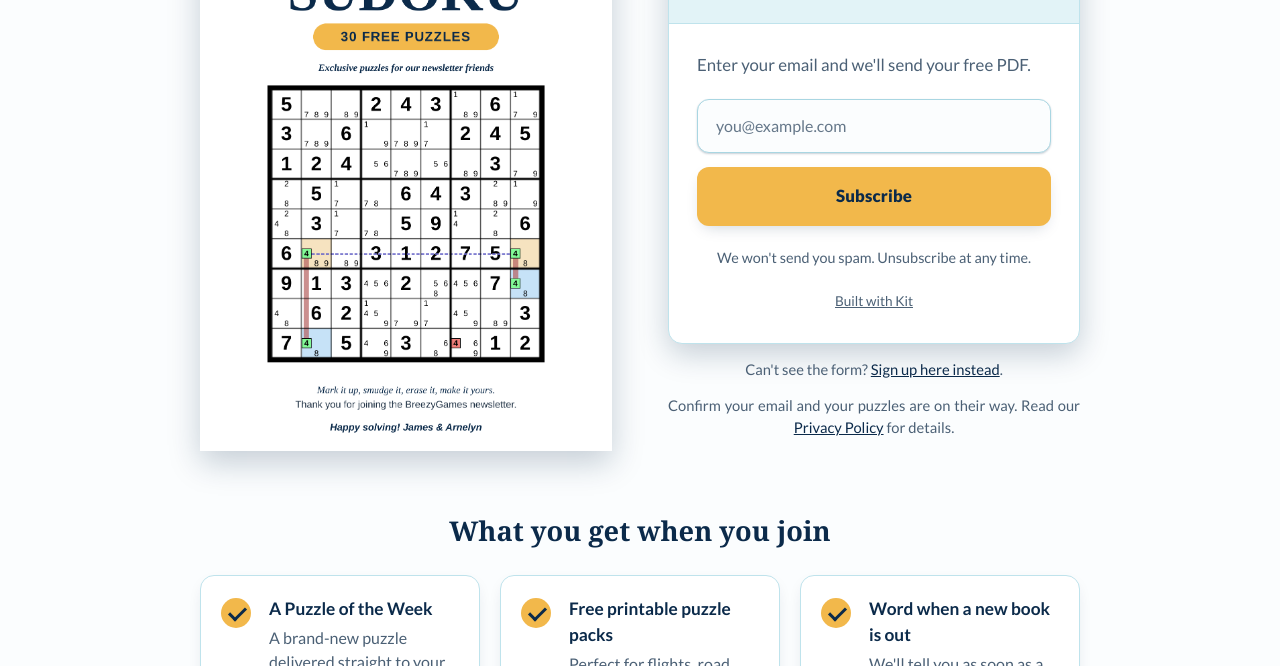
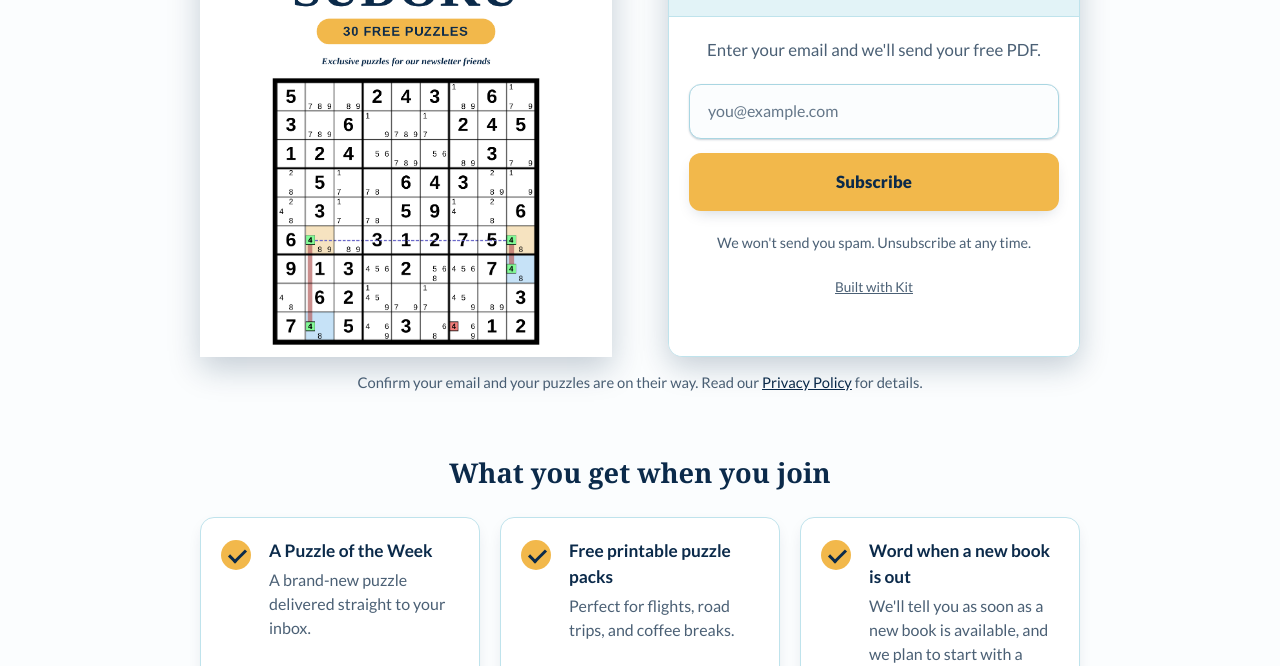
Before and after one commit to breezygamesbooks/breezygames.github.io, a plain HTML site: page free.html in a window 1280 px wide. Shown: the part 434-1100 px from the top of the page. Drawn offline with Linux system fonts and the light colour scheme.

Commit message:
Add files via upload

```diff
--- a/free.html
+++ b/free.html
@@ -45,8 +45,7 @@
 
             <div class="free">
                 <div class="free-cover">
-                    <!-- Replace with your real free-sampler cover image -->
-                    <img src="images/30-free.png" alt="Free Sudoku sampler cover" />
+                    <img src="images/30-free.png" alt="30 free puzzles cover" />
                 </div>
                 <div class="free-form">
                     <!-- Kit signup form: it appears right where this script sits.
@@ -55,6 +54,11 @@
                     <!-- ----------------------------------------------------------------
                         -------- KIT SCRIPT START --------------------------------------
                         ---------------------------------------------------------------- -->
+                    <div class="free-card">
+                        <p class="free-fallback"><span>
+                            Can't see the form?
+                            <a href="https://breezygames.kit.com/8a4d1872e3" target="_blank">Sign up here instead</a>.
+                        </span></p>
                         <script src="https://f.convertkit.com/ckjs/ck.5.js"></script>
                         <form
                             action="https://app.kit.com/forms/10197028/subscriptions"
@@ -129,22 +133,19 @@
                                 </div>
                             </div>
                         </form>
-                    <p class="fine">
-                        Can't see the form?
-                        <a href="https://breezygames.kit.com/8a4d1872e3" target="_blank"
-                            >Sign up here instead</a
-                        >.
-                    </p>
+                    </div>
                     <!-- ----------------------------------------------------------------
                       -------- KIT SCRIPT END --------------------------------------
                       ---------------------------------------------------------------- -->
+                </div>
+            </div>
 
+            <div class="free-note">
                 <p class="fine">
                     Confirm your email and your puzzles are on their way. Read our
                     <a href="privacy.html">Privacy Policy</a>
                     for details.
                 </p>
-                </div>
             </div>
 
             <section class="perks-section" aria-labelledby="perks-title">
--- a/styles.css
+++ b/styles.css
@@ -355,12 +355,19 @@ hr {
 }
 
 .free {
-    display: grid;
-    grid-template-columns: minmax(0, 1fr) minmax(0, 1fr);
+    display: flex;
+    align-items: stretch;
     gap: 56px;
     max-width: 880px;
+    min-height: 460px;
     margin: 0 auto;
-    align-items: stretch;
+    text-align: center;
+}
+
+.free-cover,
+.free-form {
+    flex: 1 1 0;
+    min-width: 0;
 }
 
 .free-cover {
@@ -368,6 +375,8 @@ hr {
 }
 
 .free .free-cover img {
+    position: absolute;
+    inset: 0;
     display: block;
     width: 100%;
     height: 100%;
@@ -376,24 +385,86 @@ hr {
     box-shadow: 0 12px 30px var(--shadow);
 }
 
-@media (max-width: 930px) {
-    .free .free-cover img {
-        object-fit: contain;
-    }
-}
-
 .free-form {
     display: flex;
     flex-direction: column;
     justify-content: center;
-    min-height: 554px;
 }
 
-.free-form .formkit-form {
-    max-width: none;
+@media (max-width: 930px) {
+    .free {
+        min-height: 0;
+    }
+
+    .free-cover {
+        align-self: flex-start;
+    }
+
+    .free .free-cover img {
+        position: static;
+        height: auto;
+        object-fit: initial;
+    }
 }
 
-.free-form p.fine {
+.free-card {
+    position: relative;
+    flex: 1 1 auto;
+    display: flex;
+    flex-direction: column;
+    min-height: 140px;
+    background: var(--card);
+    border: 1px solid var(--band-line);
+    border-radius: 14px;
+    overflow: hidden;
+    box-shadow: 0 10px 30px var(--shadow);
+}
+
+/* "Can't see the form?" link: sits behind the form, so it only shows when
+   an ad blocker hides the form. */
+.free-fallback {
+    position: absolute;
+    inset: 0;
+    z-index: 0;
+    display: flex;
+    align-items: center;
+    justify-content: center;
+    margin: 0;
+    padding: 28px;
+    text-align: center;
+    color: var(--muted);
+    font-size: 1.05rem;
+    line-height: 1.5;
+}
+
+.free-card .formkit-form {
+    position: relative;
+    z-index: 1;
+    flex: 1 1 auto;
+    display: flex;
+    flex-direction: column;
+    max-width: none;
+    border: 0;
+    border-radius: 0;
+    box-shadow: none;
+}
+
+.free-card [data-style="card"] {
+    flex: 1 1 auto;
+    display: flex;
+    flex-direction: column;
+}
+
+.free-card .formkit-column:last-child {
+    flex: 1 1 auto;
+}
+
+.free-note {
+    max-width: 880px;
+    margin: 0 auto;
+}
+
+.free-note p.fine {
     color: var(--muted);
     font-size: 0.92rem;
     line-height: 1.5;
@@ -425,7 +496,7 @@ hr {
 }
 
 .formkit-form .formkit-column {
-    padding: 28px;
+    padding: 20px;
 }
 
 .formkit-form .formkit-column:first-child {
@@ -437,9 +508,10 @@ hr {
 .formkit-form .formkit-header h2 {
     margin: 0;
     font-family: var(--serif);
-    font-size: 1.7rem;
+    font-size: 2rem;
     line-height: 1.2;
     color: var(--title);
+    text-align: center;
 }
 
 .formkit-form .formkit-subheader {
@@ -1044,11 +1116,14 @@ footer {
     }
 
     .free {
-        grid-template-columns: 1fr;
+        flex-direction: column;
+        justify-content: center;
         gap: 32px;
     }
+
+    .free-cover,
     .free-form {
-        min-height: 0;
+        flex: none;
     }
 
     .free .free-cover img {
@@ -1059,6 +1134,9 @@ footer {
         max-width: 280px;
         margin: 0 auto;
         display: block;
+    }
+    .free-cover {
+        align-self: stretch;
     }
 
     .perks-section {
```
Lines whose indentation alone changed are shown as unchanged.
